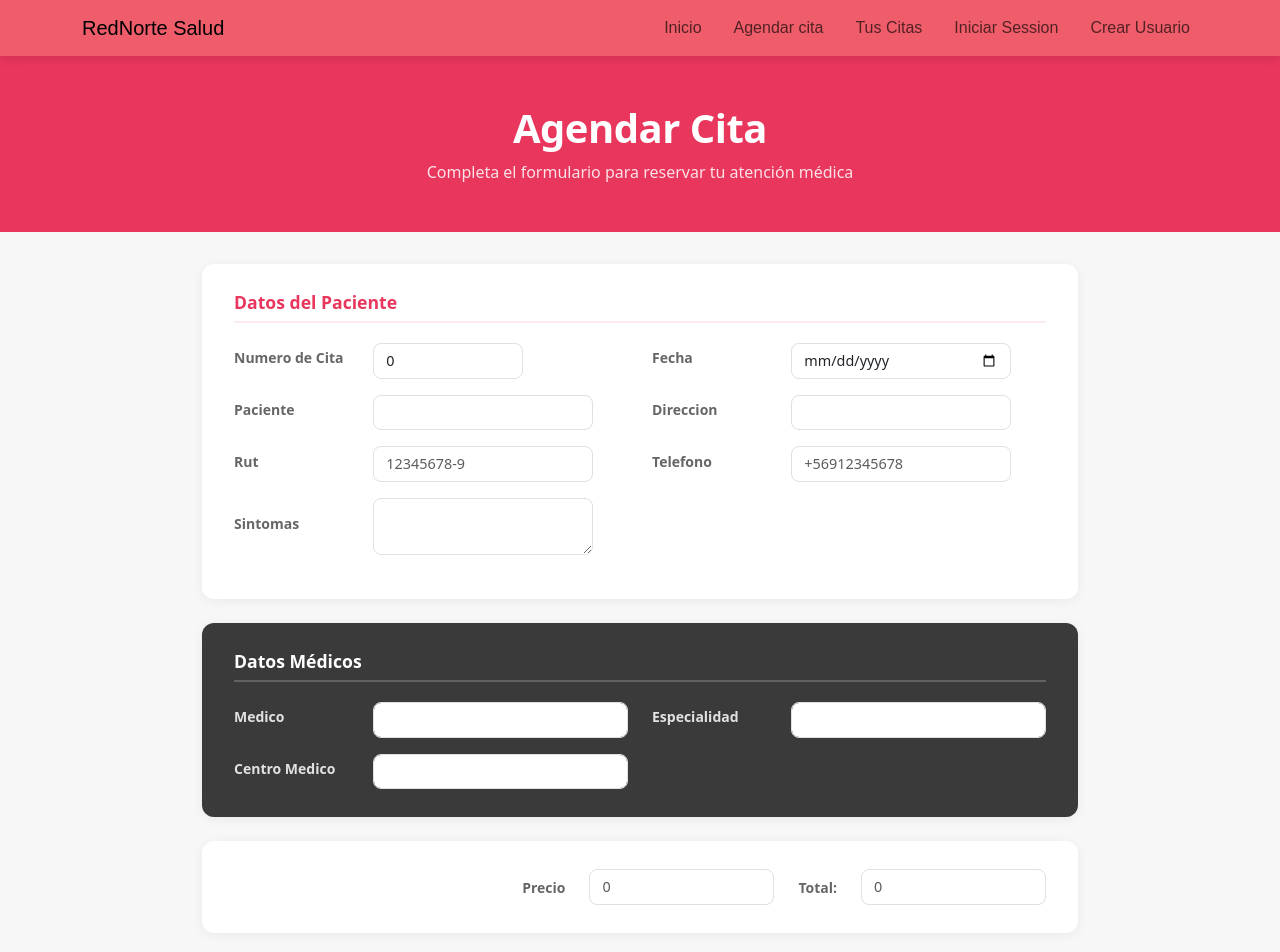
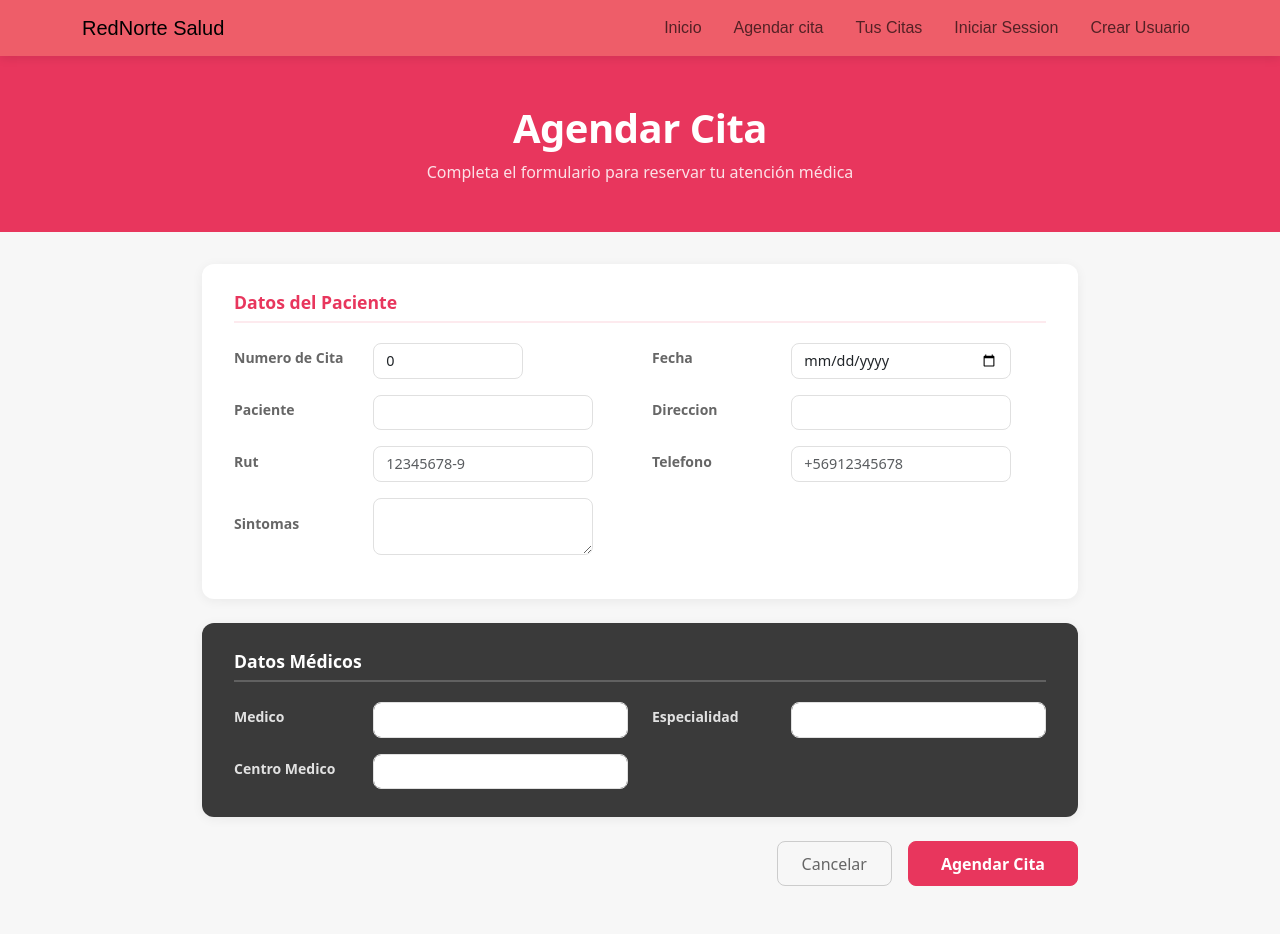
Before and after one commit to Marc0-Leal/RedNorte-Front, a React (Vite) app: page /agendar-cita in a window 1280 px wide. Shown: the top 952 px of the page. Built offline with nearby package versions, Linux system fonts and the light colour scheme.

Commit message:
Eliminacion de campo "precio" y "total"

```diff
--- a/src/pages/Agendar-Cita.jsx
+++ b/src/pages/Agendar-Cita.jsx
@@ -221,40 +221,7 @@ function Agendar() {
             </Row>
           </div>
 
-          {/* Sección precio */}
-          <div className="schedules-card schedules-price-row">
-            <Row className="justify-content-end align-items-center">
-              <Col xs="auto">
-                <Form.Label className="schedules-label mb-0">Precio</Form.Label>
-              </Col>
-              <Col xs={3}>
-                <Form.Control
-                  className="schedules-input"
-                  type="number"
-                  min={0}
-                  placeholder="0"
-                  isInvalid={!!errors.precio}
-                  {...register('precio', {
-                    min: { value: 0, message: 'El precio no puede ser negativo' }
-                  })}
-                />
-                <Form.Control.Feedback type="invalid">{errors.precio?.message}</Form.Control.Feedback>
-              </Col>
-              <Col xs="auto">
-                <Form.Label className="schedules-label mb-0">Total:</Form.Label>
-              </Col>
-              <Col xs={3}>
-                <Form.Control
-                  className="schedules-input"
-                  type="number"
-                  min={0}
-                  placeholder="0"
-                  readOnly
-                  {...register('total')}
-                />
-              </Col>
-            </Row>
-          </div>
+
 
           {/* Botón */}
           <div className="schedules-btn-wrapper">
```
